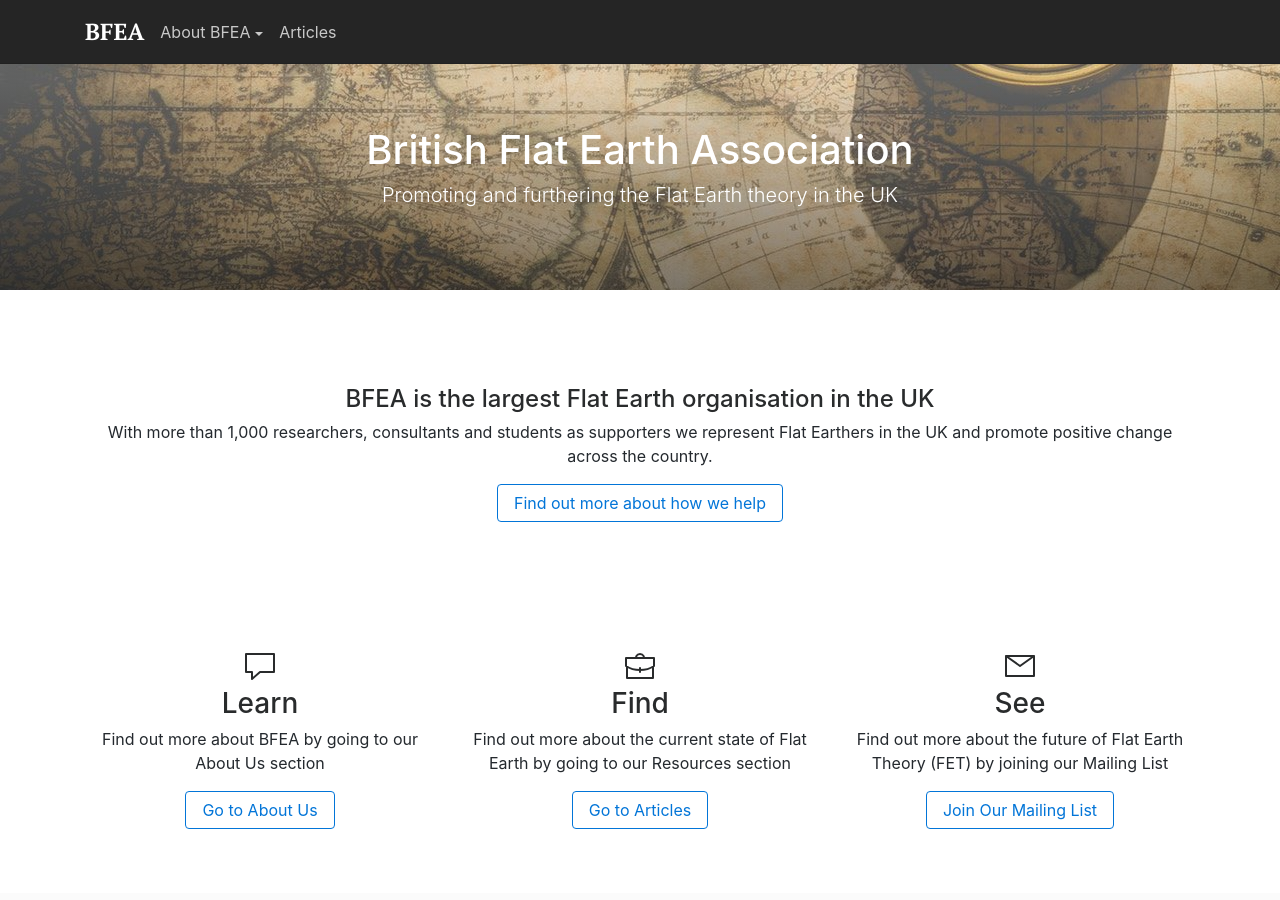
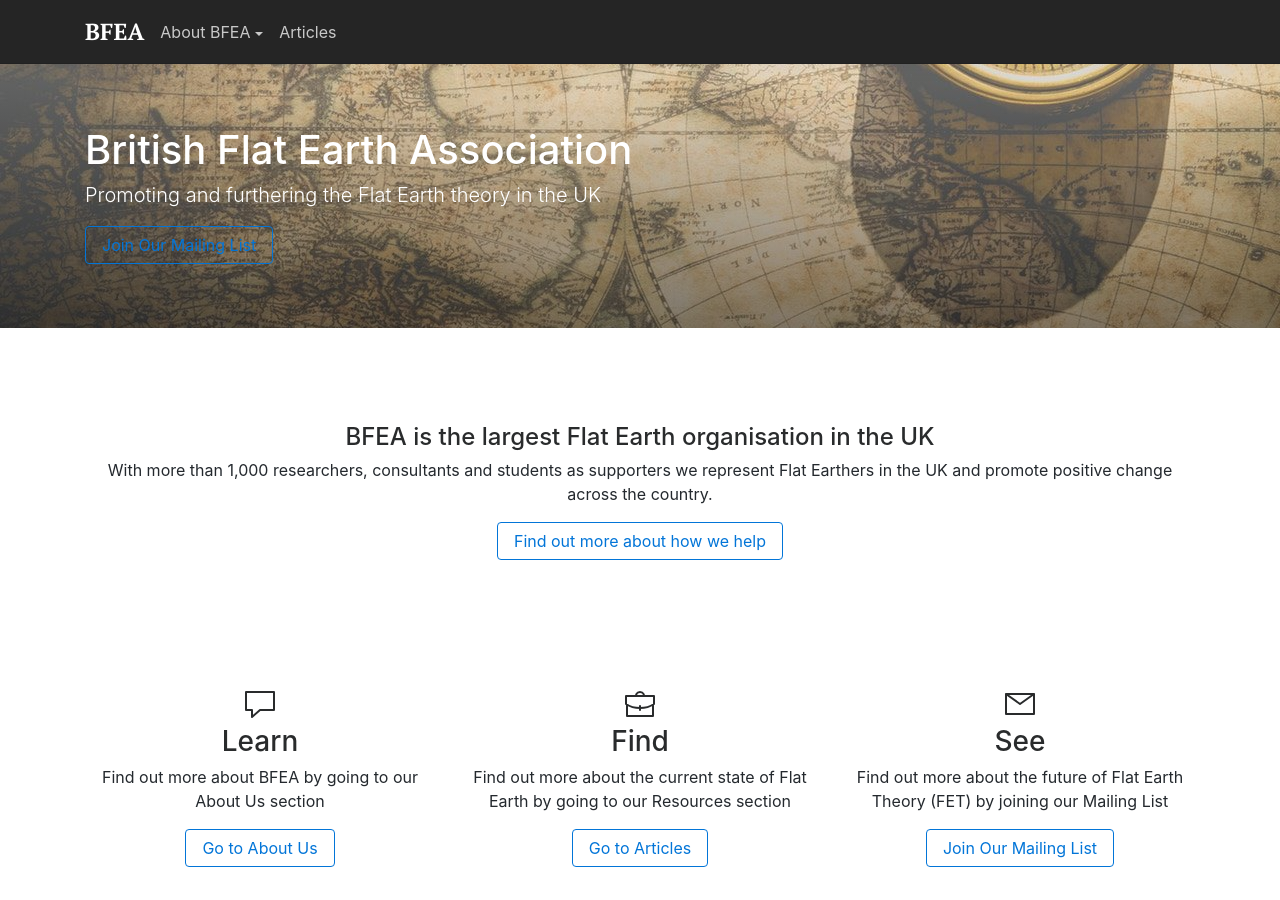
Before and after one commit to krussll/etsysimplicity, a Jekyll site: the page built from index.md, in a window 1280 px wide and 900 px high. Built offline with Jekyll 4.4.1, drawn with Linux system fonts in a browser that asks for light colours; nearby versions of some CDN libraries.

Commit message:
Update home.html

```diff
--- a/_layouts/home.html
+++ b/_layouts/home.html
@@ -4,9 +4,12 @@
   <body>
     {% include nav.html %}
     <div class="jumbotron post-colour-black dark" style="background: linear-gradient(rgba(236, 239, 238, 0.25), rgba(34, 37, 40, 0.55)),  url(/images/home-maps.jpeg) no-repeat center center">
-      <div class="container text-center">
+      <div class="container">
         <h1>{{ page.title }}</h1>
         <p class="lead">{{ page.sub-title }}</p>
+        <div>
+          <a class="btn btn-outline-primary" href="/newsletter">Join Our Mailing List</a>
+        </div>
       </div>
     </div>
 
```
